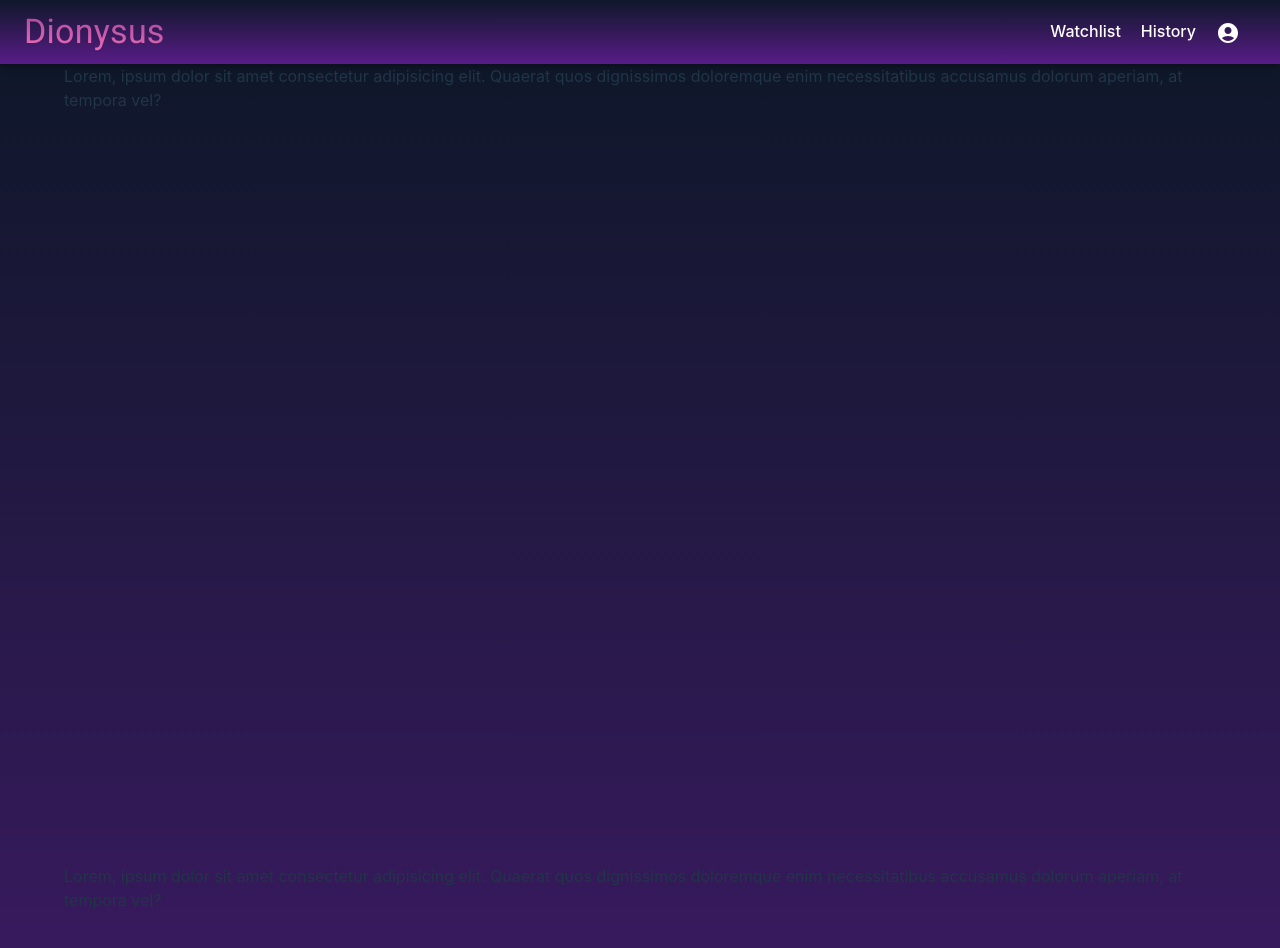
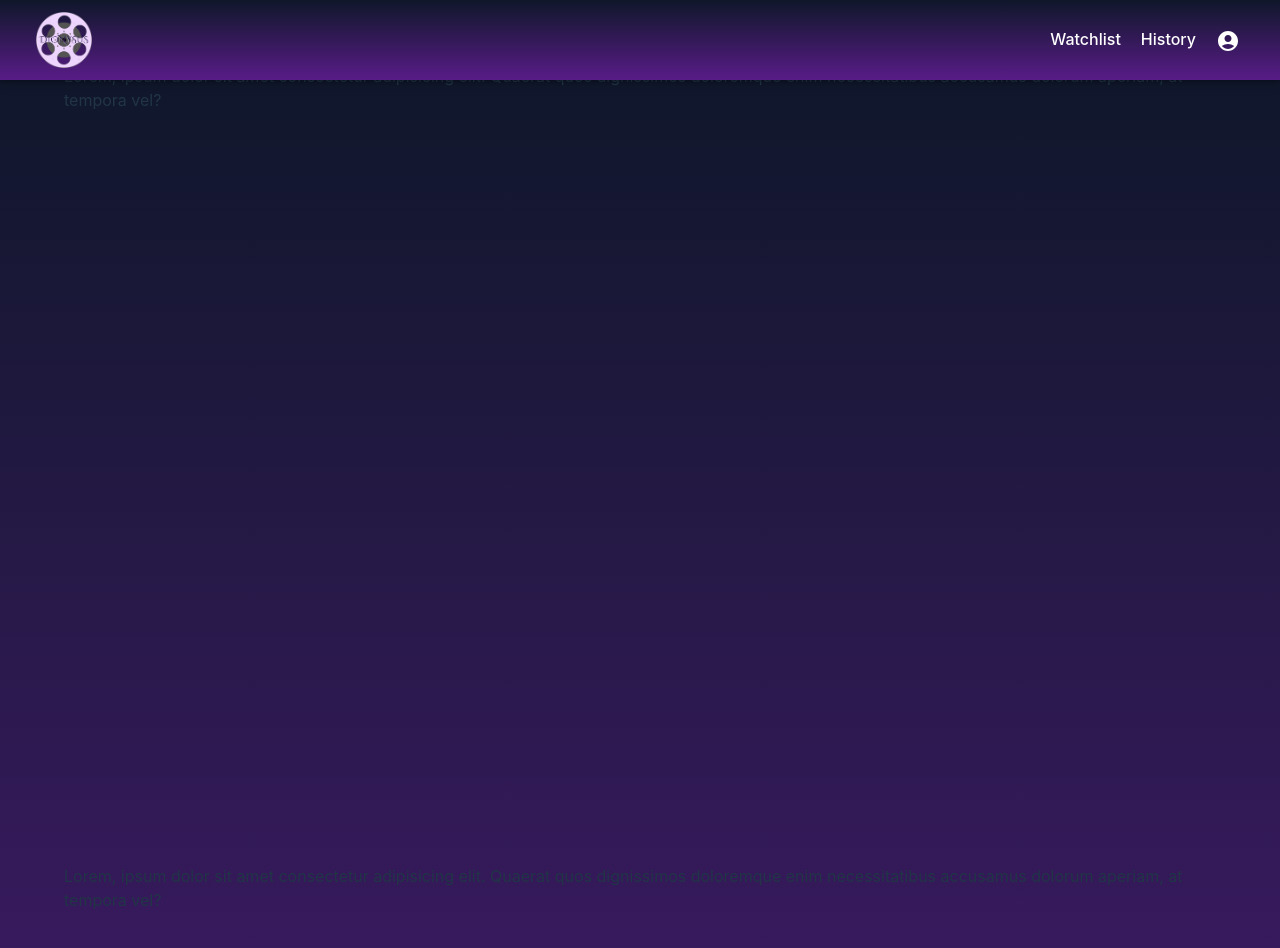
Before and after one commit to LycaonIndustries/Dionysus-Frontend, a React (Vite) app: page /history in a window 1280 px wide. Shown: the top 948 px of the page. Built offline with nearby package versions, Linux system fonts and the light colour scheme; a web font is replaced by a local one.

Commit message:
Add logo

```diff
--- a/src/App.tsx
+++ b/src/App.tsx
@@ -12,9 +12,7 @@ import Body from "./layouts/Body";
 const App: React.FC = () => {
   return (
     <Router>
-      <div className="">
-        <Header />
-      </div>
+      <Header />
       <Body>
         <Routes>
           {/* <Route path="/" element={<HomePage />} />
--- a/src/layouts/Header.tsx
+++ b/src/layouts/Header.tsx
@@ -13,6 +13,7 @@ import ListItem from "@mui/material/ListItem";
 import ListItemButton from "@mui/material/ListItemButton";
 import ListItemText from "@mui/material/ListItemText";
 import useMediaQuery from "@mui/material/useMediaQuery";
+import logo from "../assets/img/dionysus-logo-transparent.png"; // Import the logo
 
 interface NavButton {
   label: string;
@@ -34,14 +35,14 @@ const Header: React.FC = () => {
 
   return (
     <AppBar className="border-none bg-gradient-to-b from-slate-900 to-purple-900">
-      <Toolbar className="flex items-center justify-between px-4 ">
+      <Toolbar className="flex items-center justify-between px-4">
         <Typography
           variant="h4"
           component={Link}
           to="/"
           className="font-bold font-kalina flex-grow bg-gradient-to-tr from-pink-400 to-purple-900 bg-clip-text text-transparent hover:text-brand-light text-left"
         >
-          Dionysus
+          <img src={logo} alt="Dionysus Logo" className="w-20 h-20 p-3"></img>
         </Typography>
 
         {/* Desktop Navigation */}
```
Also changed, not shown: src/assets/img/dionysus-logo-transparent.png (added), src/assets/img/dionysus-logo.png (added).
